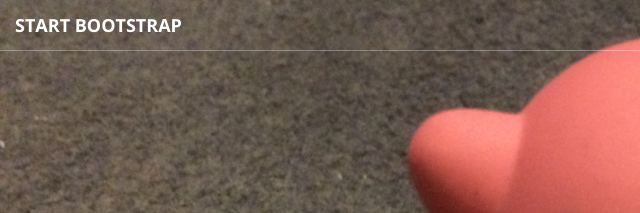
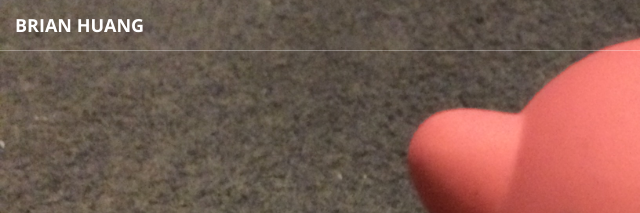
Before and after one commit to huangbrian/huangbrian.github.io, a plain HTML site: page index.html in a window 1280 px wide. Shown: the top 213 px of the page, 0-640 px from the left. Drawn offline with nearby package versions, Linux system fonts and the light colour scheme.

Commit message:
Updated index header

```diff
--- a/index.html
+++ b/index.html
@@ -43,7 +43,7 @@
                 <button type="button" class="navbar-toggle collapsed" data-toggle="collapse" data-target="#bs-example-navbar-collapse-1">
                     <span class="sr-only">Toggle navigation</span> Menu <i class="fa fa-bars"></i>
                 </button>
-                <a class="navbar-brand page-scroll" href="#page-top">Start Bootstrap</a>
+                <a class="navbar-brand page-scroll" href="#page-top">Brian Huang</a>
             </div>
 
             <!-- Collect the nav links, forms, and other content for toggling -->
```
